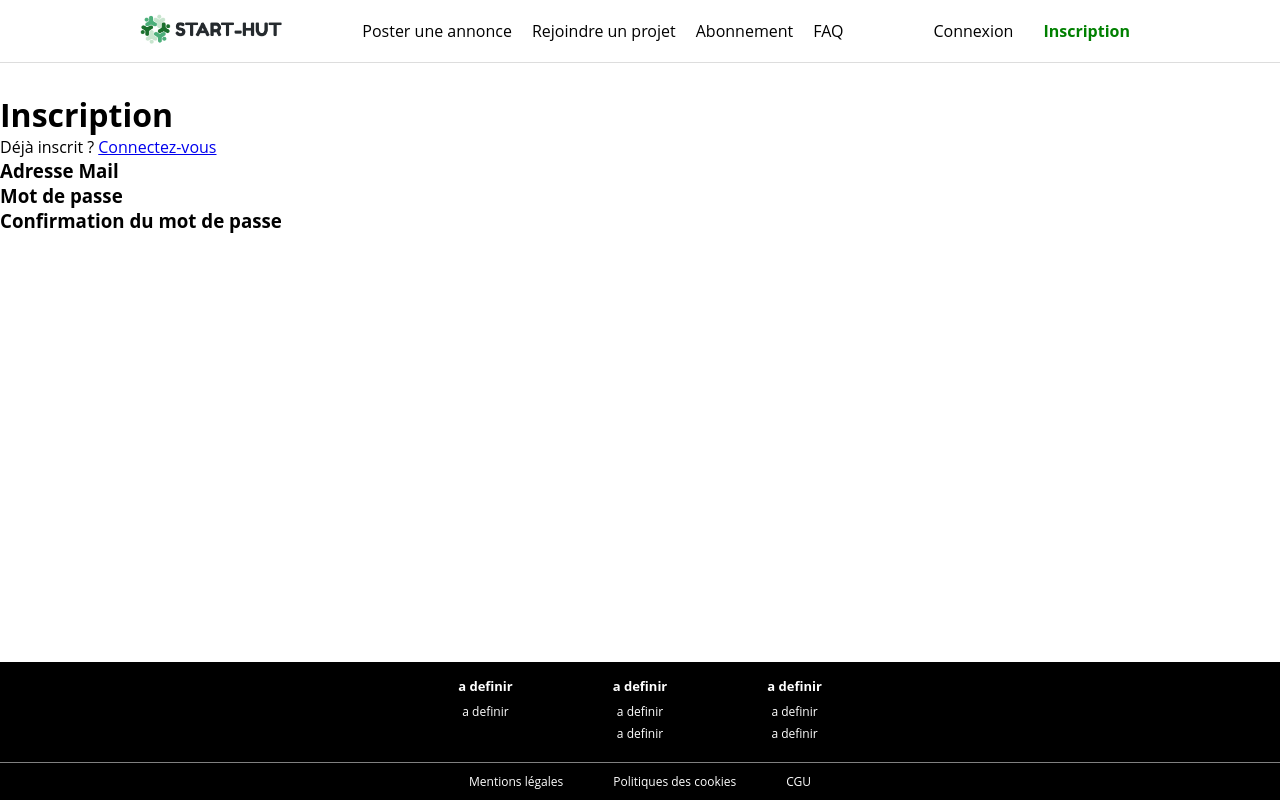
After one commit to SnowZucc/Start-Hut, a PHP site: page /inscription.php in a window 1280 px wide. The commit adds this page. Run offline with PHP 8.4, Linux system fonts and the light colour scheme.

Commit message:
Création de la base de l'inscription (info texte)

```diff
--- a/header.php
+++ b/header.php
@@ -11,7 +11,7 @@
         </ul>
         <div class="auth-buttons">
             <a href="#" class="login">Connexion</a>
-            <a href="#" class="signup">Inscription</a>
+            <a href="inscription.php" class="signup">Inscription</a>
         </div>
     </nav>
     <div class="navbar-border"></div> <!-- Bordure largeur de tout l'écran-->
--- /dev/null
+++ b/inscription.php
@@ -0,0 +1,21 @@
+<!DOCTYPE html>
+<html>
+    <head>
+        <meta charset="utf-8">
+        <meta http-equiv="X-UA-Compatible" content="IE=edge">
+        <meta name="description" content="">
+        <meta name="viewport" content="width=device-width, initial-scale=1">
+        <link rel="stylesheet" href="styles.css">
+        <?php include('header.php'); ?>
+    </head>
+
+    <body>
+        <h1>Inscription</h1>
+        <p> Déjà inscrit ? <a href="connexion.php">Connectez-vous</a></p> <!--  ATTENTION Modifier le lien de connexion lors de la création de la page de connexion -->
+        <h3>Adresse Mail</h3>
+        <h3>Mot de passe</h3>
+        <h3>Confirmation du mot de passe</h3>
+
+    <?php include('footer.php'); ?>
+    </body>
+</html>
```
